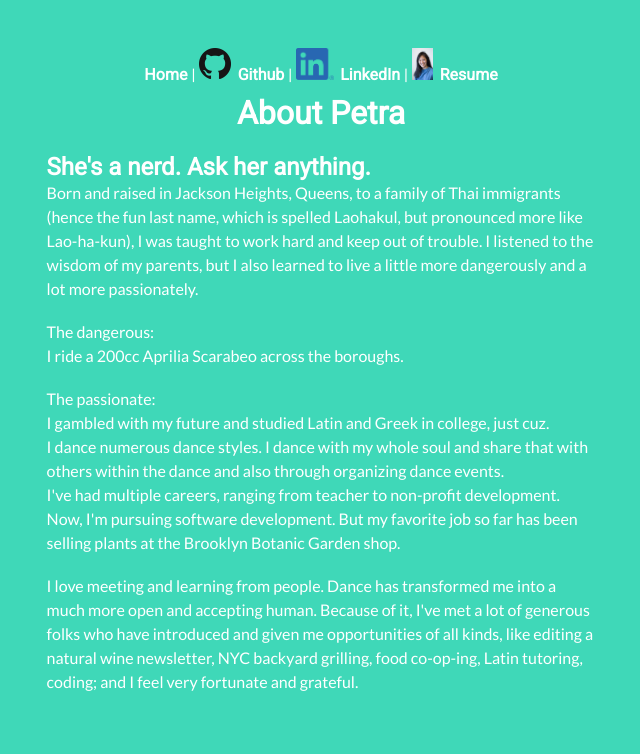
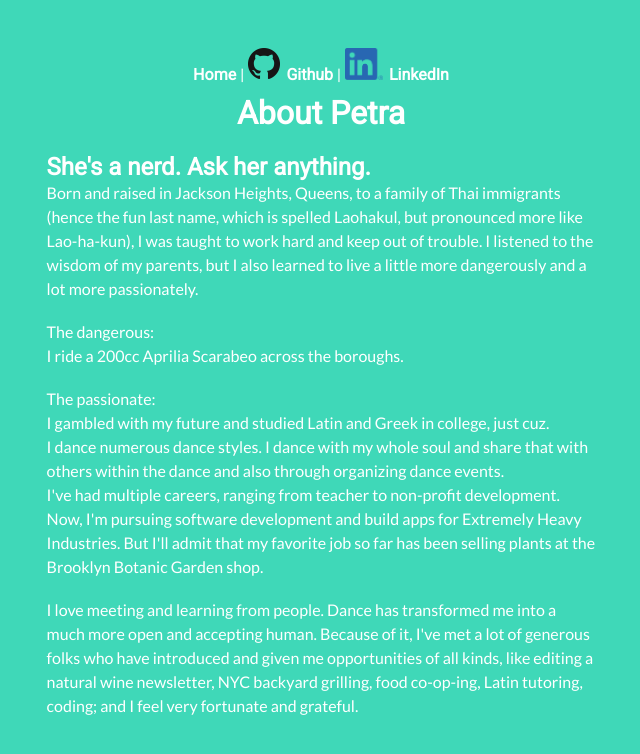
Before and after one commit to petradish/petras-page, a Gatsby site: page /about in a window 1280 px wide. Shown: the whole page, without its empty margins (319-959 px from the left). Built offline with nearby package versions, Linux system fonts and the light colour scheme; Gatsby itself is replaced by a stand-in of ours.

Commit message:
Removed Resume from About

```diff
--- a/src/pages/about.js
+++ b/src/pages/about.js
@@ -16,22 +16,27 @@ export default () => (
         <Link to="/">Home</Link>
           <span> | </span><a href="http://www.github.com/petradish" target="_blank" rel="noopener noreferrer" ><img src={githubLogo} style={{height: 4 + 'vh', marginRight: .5 + 'vw'}} alt='github'/>Github</a>
           <span> | </span><a href="http://www.linkedin.com/in/petra-laohakul"target="_blank" rel="noopener noreferrer"><img src={liLogo} style={{height: 4 + 'vh', marginRight: .5 + 'vw'}} alt='linkedin'/>LinkedIn</a>
-          <span> | </span><a href="https://res.cloudinary.com/dxllpi9sq/image/upload/v1574214708/Personal/Petra_Laohakul_Resume_yugy4q.pdf" target="_blank" rel="noopener noreferrer" ><img src={portrait} alt='petra' style={{height: 4 + 'vh', marginRight: .5 + 'vw'}}/>Resume</a>
       </div>
 
     <h1>About Petra</h1>
     <h2>She's a nerd. Ask her anything.</h2>
-    <p>Born and raised in Jackson Heights, Queens, to a family of Thai immigrants (hence the fun last name, which is spelled Laohakul, but pronounced more like Lao-ha-kun), I was taught to work hard and keep out of trouble. I listened to the wisdom of my parents, but I also learned to live a little more dangerously and a lot more passionately.</p>
+    <p>Born and raised in Jackson Heights, Queens, to a family of Thai immigrants (hence the fun last name, which is spelled Laohakul,
+      but pronounced more like Lao-ha-kun), I was taught to work hard and keep out of trouble. I listened to the wisdom of my parents,
+      but I also learned to live a little more dangerously and a lot more passionately.</p>
     <br></br>
     <p>The dangerous:</p>
     <p>I ride a 200cc Aprilia Scarabeo across the boroughs.</p>
     <br></br>
     <p>The passionate:</p>
     <p>I gambled with my future and studied Latin and Greek in college, just cuz.</p>
-    <p>I dance numerous dance styles. I dance with my whole soul and share that with others within the dance and also through organizing dance events.</p>
-    <p>I've had multiple careers, ranging from teacher to non-profit development. Now, I'm pursuing software development. But my favorite job so far has been selling plants at the Brooklyn Botanic Garden shop.</p>
+    <p>I dance numerous dance styles. I dance with my whole soul and share that with others within the dance and also through organizing
+      dance events.</p>
+    <p>I've had multiple careers, ranging from teacher to non-profit development. Now, I'm pursuing software development and build apps for
+      Extremely Heavy Industries. But I'll admit that my favorite job so far has been selling plants at the Brooklyn Botanic Garden shop.</p>
     <br></br>
-    <p>I love meeting and learning from people. Dance has transformed me into a much more open and accepting human. Because of it, I've met a lot of generous folks who have introduced and given me opportunities of all kinds, like editing a natural wine newsletter, NYC backyard grilling, food co-op-ing, Latin tutoring, coding; and I feel very fortunate and grateful.</p>
+    <p>I love meeting and learning from people. Dance has transformed me into a much more open and accepting human. Because of it,
+      I've met a lot of generous folks who have introduced and given me opportunities of all kinds, like editing a natural wine newsletter,
+      NYC backyard grilling, food co-op-ing, Latin tutoring, coding; and I feel very fortunate and grateful.</p>
     <p></p>
 
   </Container>
--- a/src/pages/contact.js
+++ b/src/pages/contact.js
@@ -1,12 +1,9 @@
 import React from "react"
 import { Link } from "gatsby"
-// import Header from "../components/header"
 import Container from "../components/container"
 export default () => (
 <Container>
 <Link to="/">Home</Link>
-{/* <Header headerText="Send me a message!" />
-<Header headerText="petradish@gmail.com" /> */}
 
 
 </Container>
```
